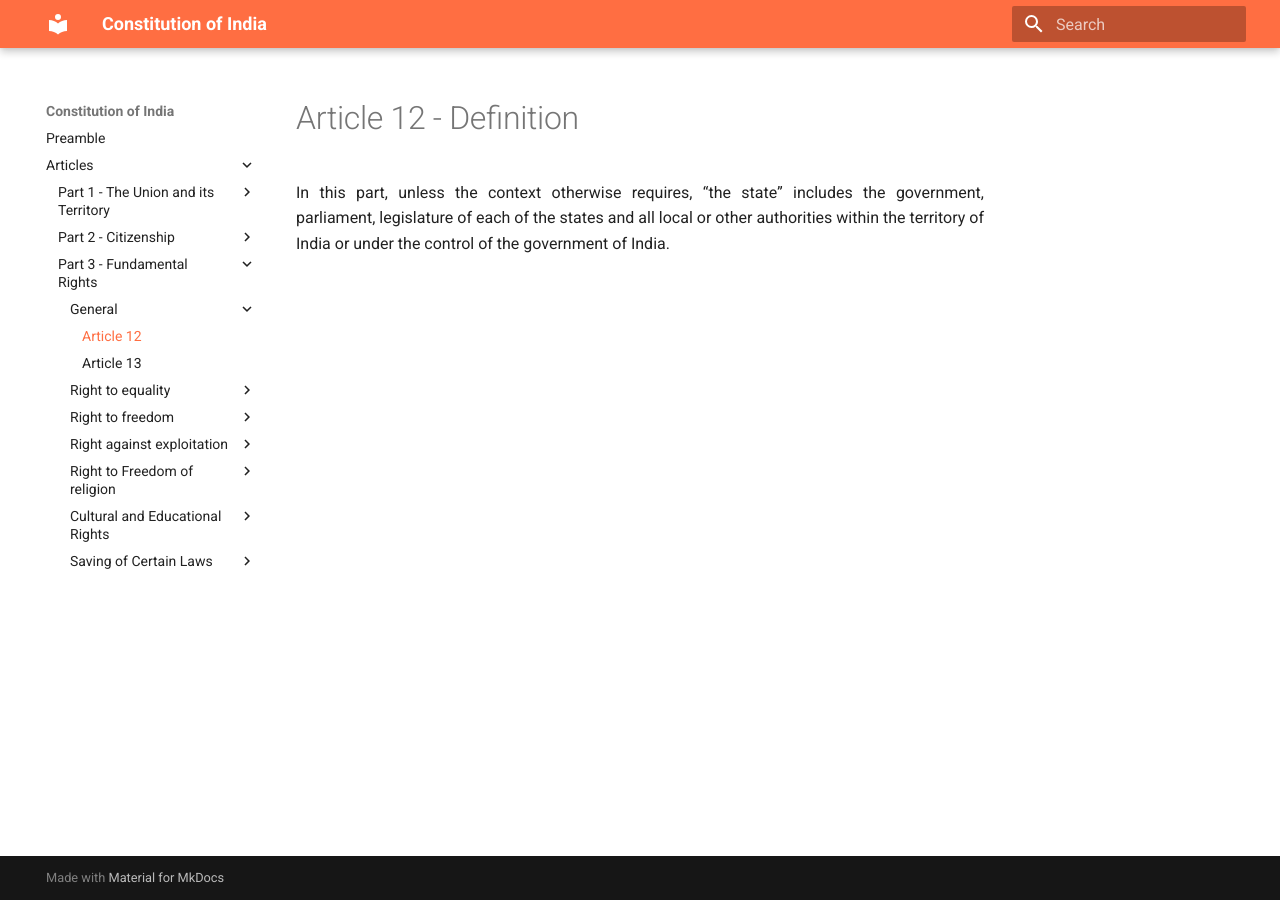
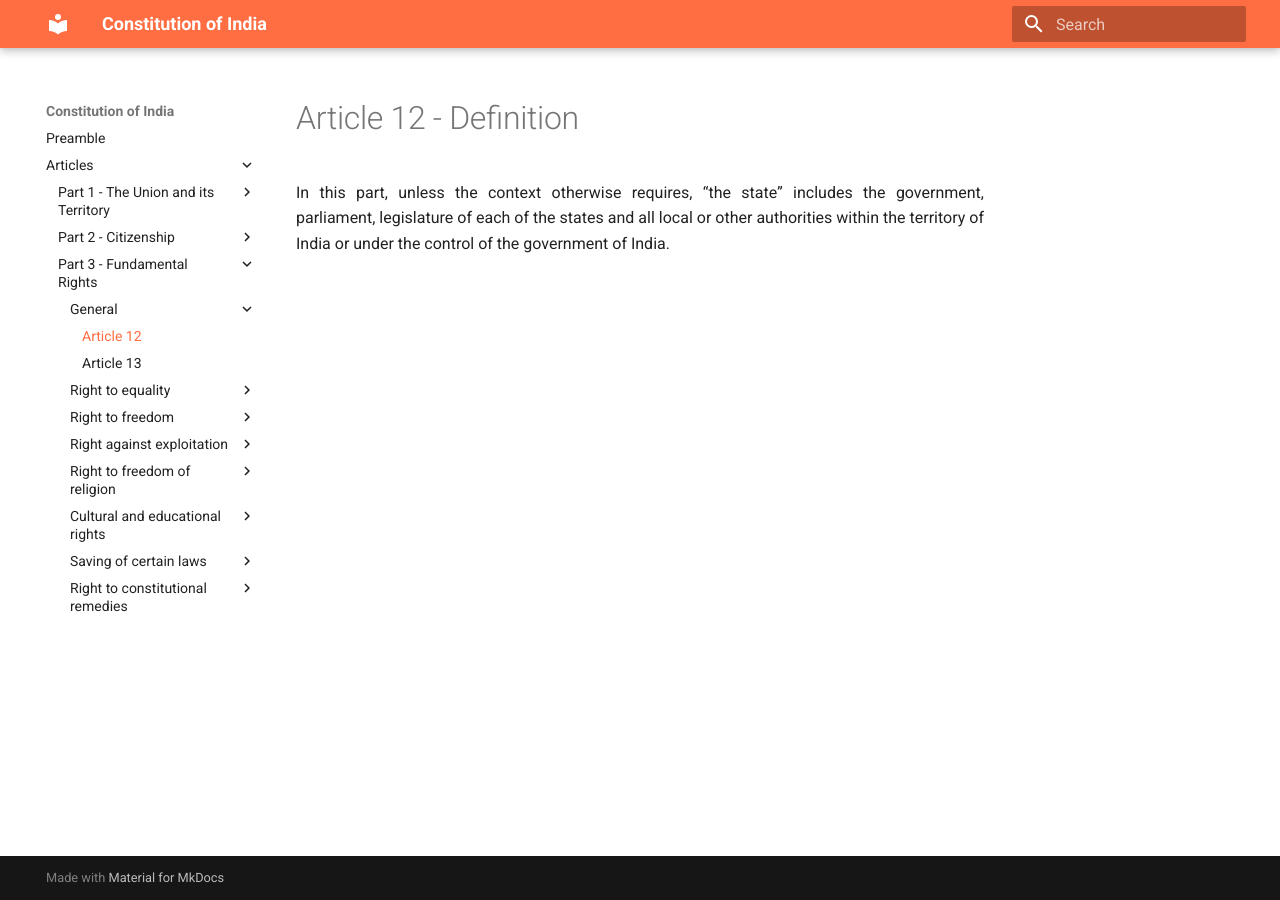
Before and after one commit to prnam/constitution-of-india, an MkDocs documentation site: the page built from docs/articles/12.md, in a window 1280 px wide. Built offline with MkDocs 1.6.1 and Material for MkDocs 9.7.7, drawn with Linux system fonts in a browser that asks for light colours.

```diff
--- a/mkdocs.yml
+++ b/mkdocs.yml
@@ -40,15 +40,17 @@ nav:
       - Right against exploitation:
         - Article 23: articles/23.md
         - Article 24: articles/24.md
-      - Right to Freedom of religion:
+      - Right to freedom of religion:
         - Article 25: articles/25.md
         - Article 26: articles/26.md
         - Article 27: articles/27.md
         - Article 28: articles/28.md
-      - Cultural and Educational Rights:
+      - Cultural and educational rights:
         - Article 29: articles/29.md
         - Article 30: articles/30.md
-      - Saving of Certain Laws:
+      - Saving of certain laws:
         - Article 31A: articles/31a.md
         - Article 31B: articles/31b.md
         - Article 31C: articles/31c.md
+      - Right to constitutional remedies:
+        - Article 32: articles/32.md
```
Also changed, not shown: docs/articles/32.md (added, +6 -0 lines).
